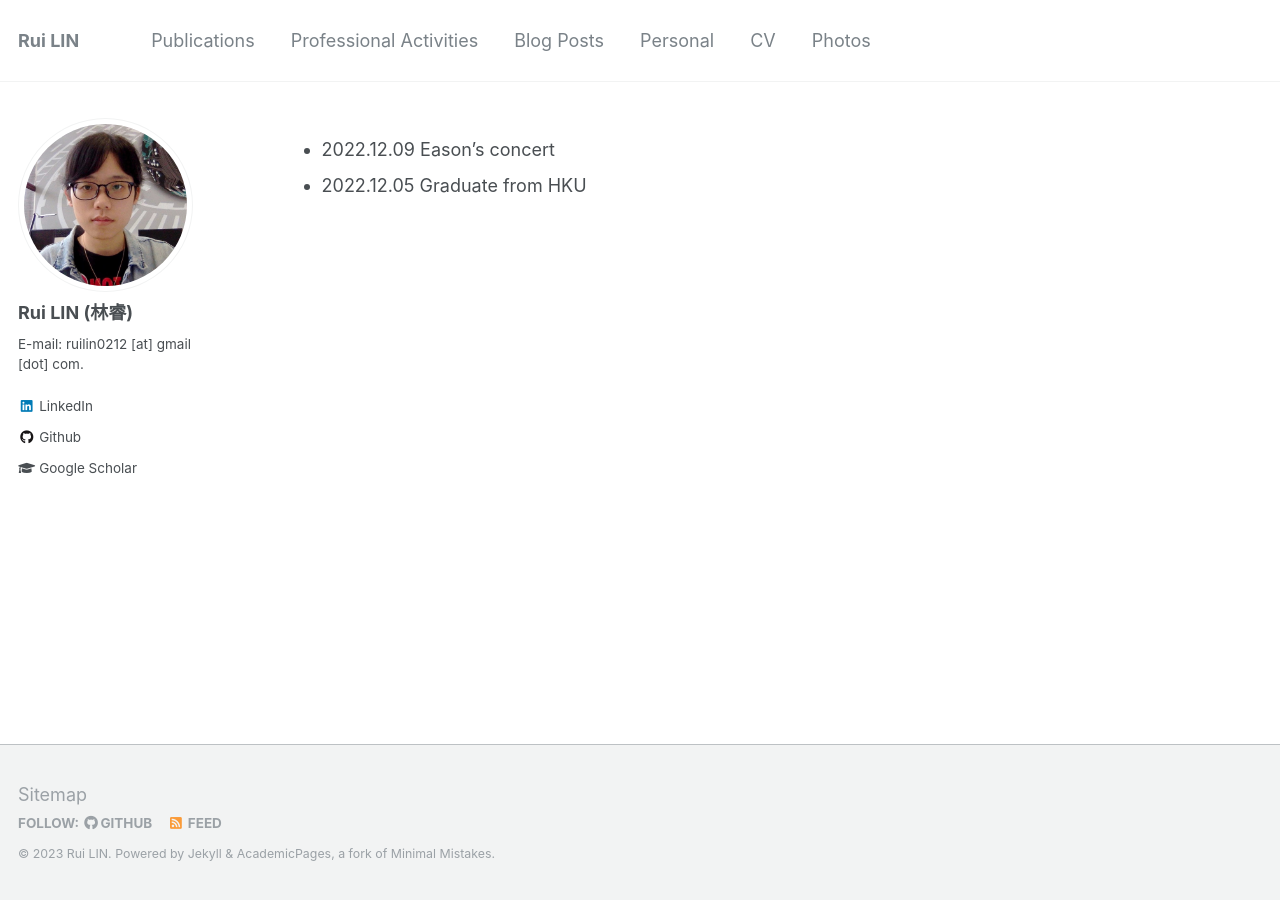
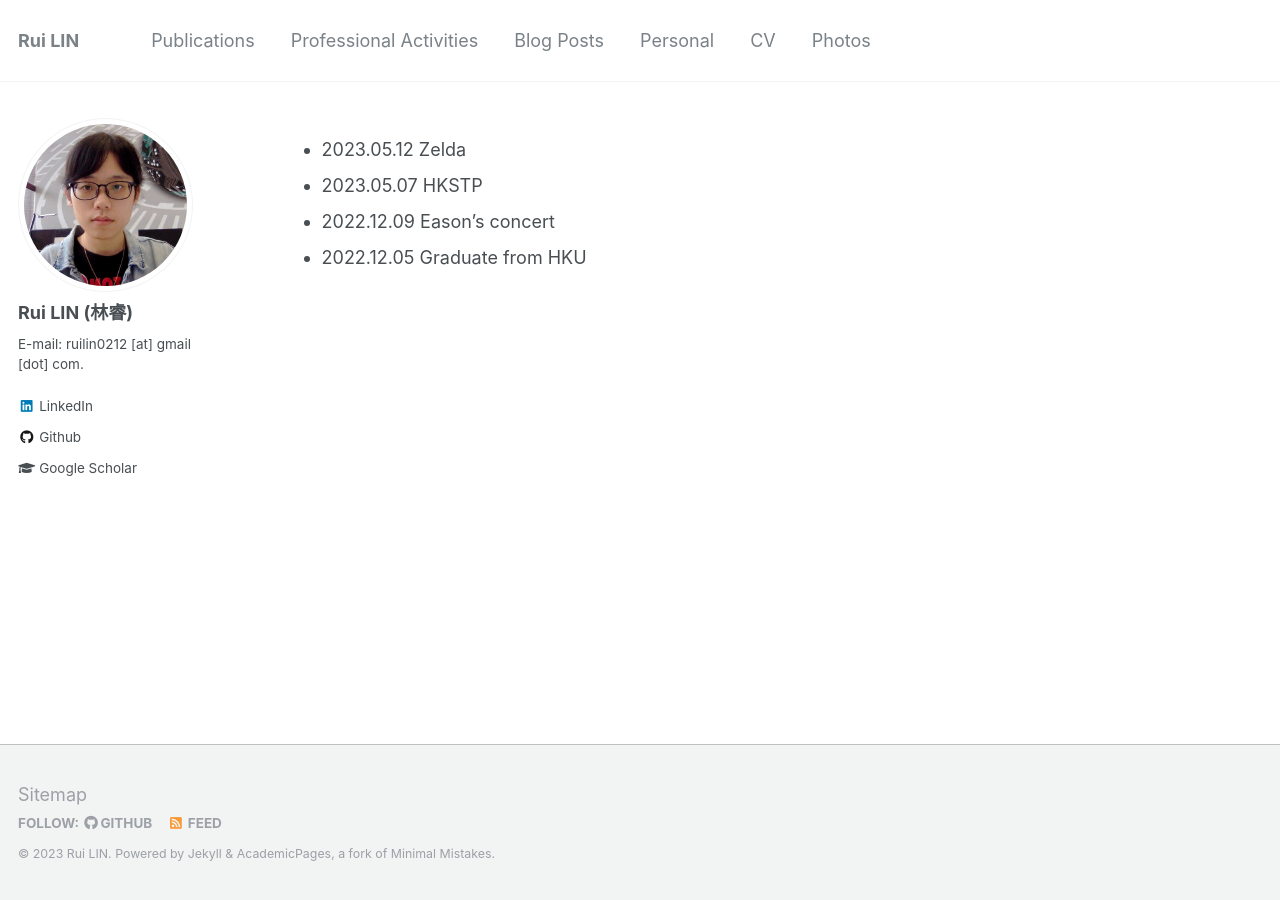
Before and after one commit to rlin27/rlin27.github.io, a Jekyll site: the page built from images/photos/photo_list.md, in a window 1280 px wide. Built offline with Jekyll 4.4.1, drawn with Linux system fonts in a browser that asks for light colours; our own code applies the rules of GitHub Pages for plain Markdown files.

Commit message:
Update photo_list.md

```diff
--- a/images/photos/photo_list.md
+++ b/images/photos/photo_list.md
@@ -1,2 +1,4 @@
+- 2023.05.12 Zelda
+- 2023.05.07 HKSTP
 - 2022.12.09 Eason's concert
 - 2022.12.05 Graduate from HKU
```
